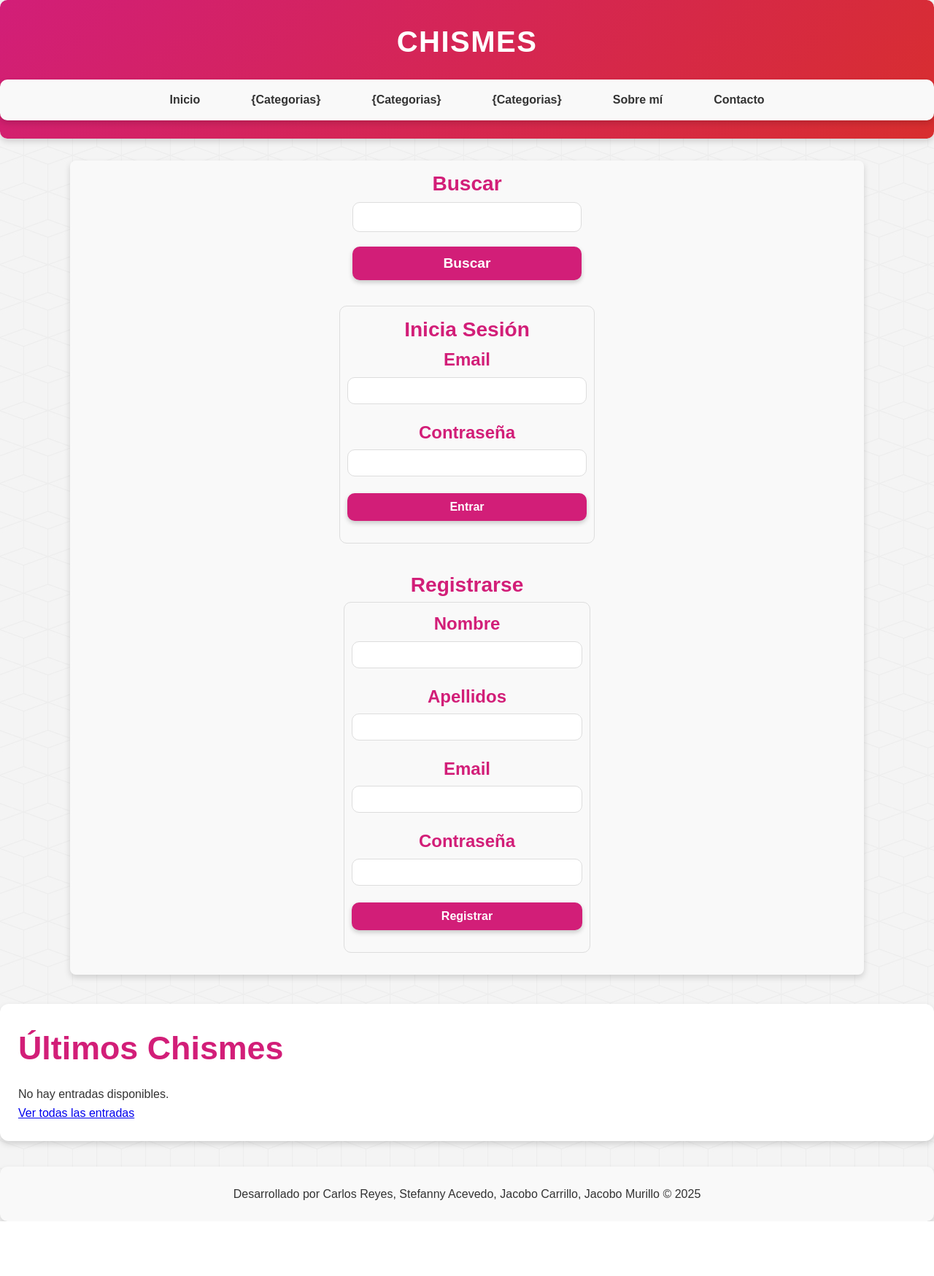
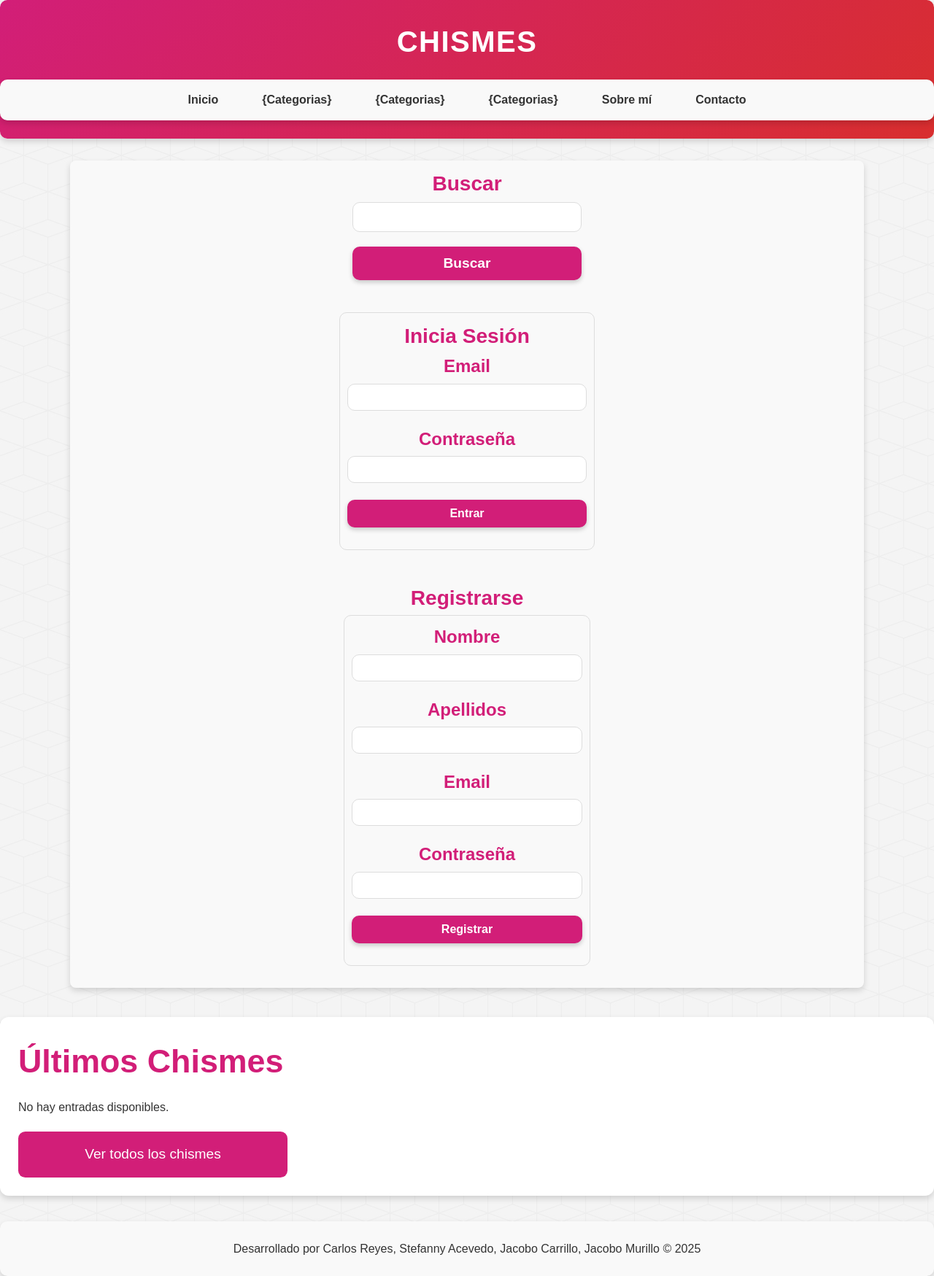
Before and after one commit to carlo1404/chismess, a PHP site: page /index.php in a window 1280 px wide. Shown: the whole page at 73% size. Before the commit the page ends 1674 px from the top, so only its background shows below. Run offline with PHP 8.4, Linux system fonts and the light colour scheme; data that the repository does not hold is empty.

Commit message:
Aca esta ya mas el css mejoradoxd
lolloololol

```diff
--- a/assets/css/style.css
+++ b/assets/css/style.css
@@ -88,7 +88,7 @@ body {
 }
 
 #menu ul li a {
-    padding: 12px 25px;
+    padding: 10px 20px;
     color: var(--text-color);
     text-decoration: none;
     font-weight: 600;
@@ -117,6 +117,22 @@ body {
     margin-bottom: 15px;
 }
 
+#ver-todas{
+    text-align: center;
+    background-color: var(--primary-color);
+    border-radius: 0.6rem;
+    font-size: 1.2rem;
+    text-decoration: none;
+    color: white;
+    cursor: pointer;
+    min-width: 30%;
+    transition: background-color 0.3s, transform 0.3s, box-shadow 0.3s;
+    width: 2rem;
+}
+#ver-todas:hover{
+    transform: scale(1.05);
+    box-shadow: 0 5px 10px rgba(0, 0, 0, 0.3);
+}
 /* ENTRADAS (CHISMES) */
 .entrada-container {
     background: white;
@@ -135,13 +151,14 @@ body {
 /* BARRA LATERAL */
 #sidebar {
     width: 100%;
+    height: 100%;
     background-color: white;
     padding: 25px;
     border-radius: 12px;
     box-shadow: var(--shadow);
     display: flex;
     flex-direction: column;
-    gap: 15px;
+    gap: 24px;
     align-items: center;
 }
 
@@ -272,6 +289,18 @@ input[type="submit"]:hover, .boton:hover {
     transform: scale(1.05);
     box-shadow: 0 5px 10px rgba(0, 0, 0, 0.3);
 }
+
+.ver-todass{
+    text-align: center;
+    margin-top: 20px;
+    text-decoration: none;
+    color: white;
+    background-color: var(--primary-color);
+    padding: 1rem;
+    border-radius: 0.6rem;
+    font-size: 1.2rem;
+
+}
 /* RESPONSIVE */
 @media (max-width: 768px) {
     #contenedor {
--- a/entradas.php
+++ b/entradas.php
@@ -36,7 +36,7 @@
     ?>
 
     <div id="ver-todas">
-        <a href="index.php">Volver al inicio</a>
+        <a id="ver-todas" href="index.php">Volver al inicio</a>
     </div>
 </div> <!-- Fin principal -->
 
--- a/includes/header.php
+++ b/includes/header.php
@@ -7,6 +7,7 @@ session_start(); // Iniciar la sesión aquí si no lo has hecho en otro lugar
         <meta charset="utf-8" />
         <title>Chismes</title>
         <link rel="stylesheet" type="text/css" href="assets/css/style.css" />
+        <link rel="icono" href="assets/img/imagen._icono.ico">
     </head>
     <body>
         <!-- CABECERA -->
--- a/index.html
+++ b/index.html
@@ -4,6 +4,7 @@
         <meta charset="utf-8" />
         <title>Chismes</title>
         <link rel="stylesheet" type="text/css" href="assets/css/style.css" />
+        <link rel="icono" href="assets/img/imagen._icono.ico">
     </head>
     <body>
         <!-- CABECERA -->
@@ -54,7 +55,7 @@
                 </div>
 
                 <div id="usuario-logueado" class="bloque">
-                    <h3 id="Bienvenido">Bienvenido, {Nombre Usuario}</h3>
+                    <h3 id="Bienvenido">Bienvenido {Nombre Usuario}</h3>
                     <!--botones-->
                     <a href="crear-entrada.php" class="boton boton-verde">{Crear entradas}</a>
                     <a href="crear-categoria.php" class="boton">{Crear categoria}</a>
--- a/index.php
+++ b/index.php
@@ -65,8 +65,8 @@ unset($_SESSION['tipo_mensaje']);
     }
     ?>
 
-    <div id="ver-todas">
-        <a href="entradas.php">Ver todas las entradas</a>
+    <div id="ver-todas"class="ver-todass">
+        <a id="ver-todas" href="entradas.php">Ver todos los chismes</a>
     </div>
 </div> <!-- Fin principal -->
 
```
Also changed, not shown: assets/img/imagen._icono.ico (added).
